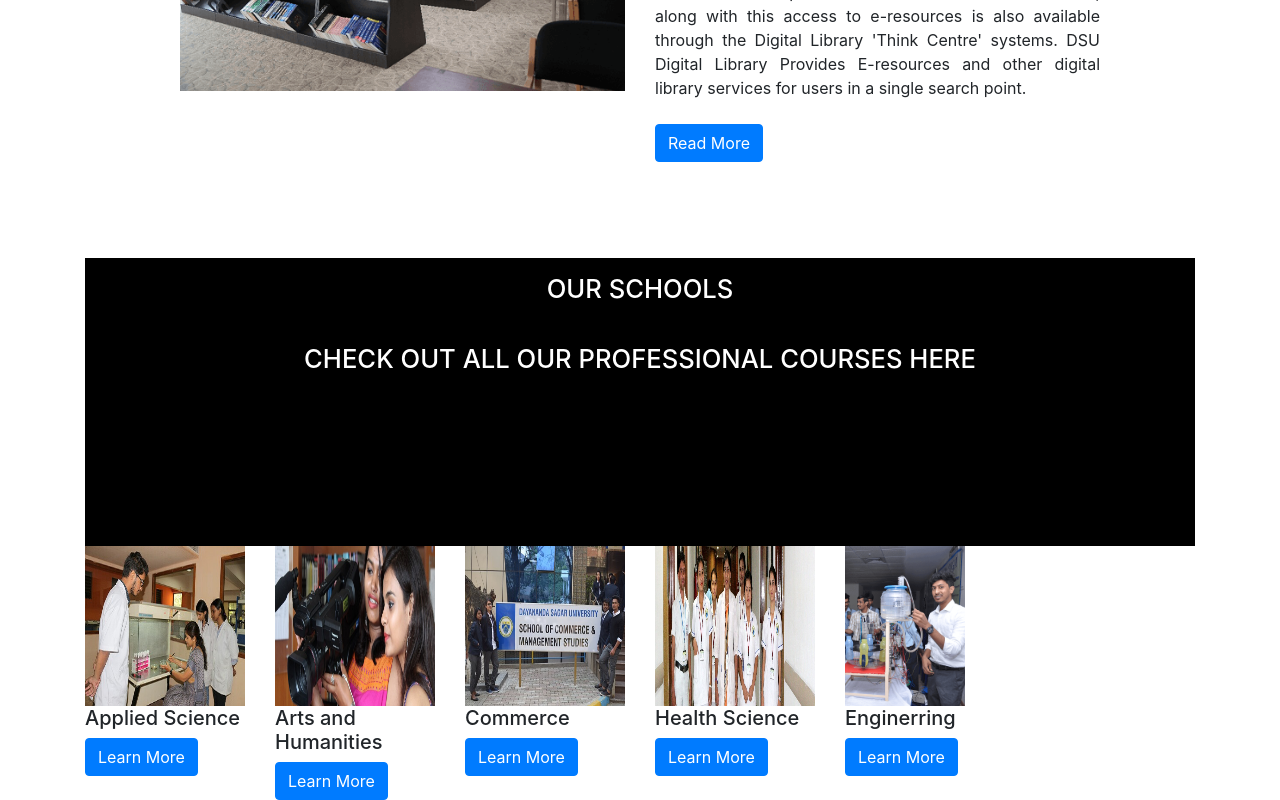
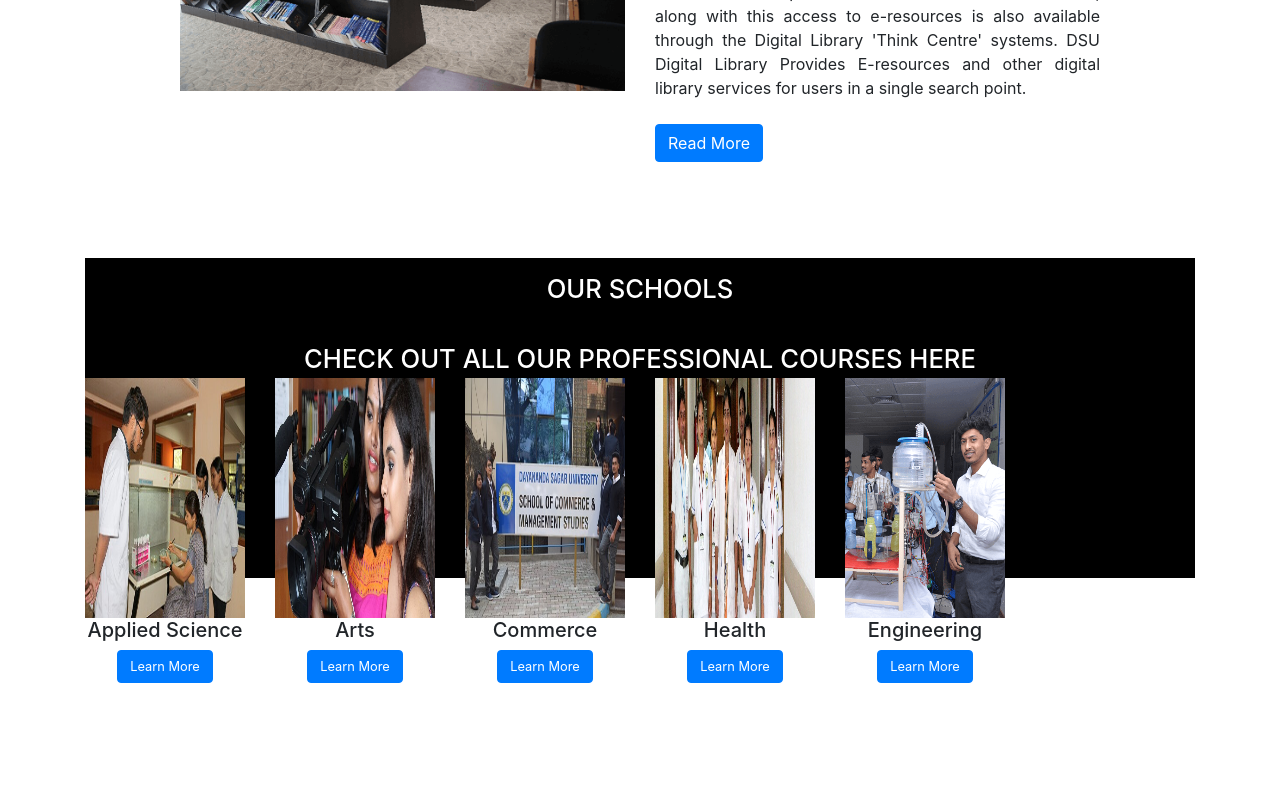
Before and after one commit to MythriJL/DSU_DIGITAL_LIBRARY, a React (Create React App) app: page / in a window 1280 px wide. Shown: the part 1086-1886 px from the top of the page. After the commit the page ends 1769 px from the top, so only its background shows below. Built offline with nearby package versions, Linux system fonts and the light colour scheme.

Commit message:
3rd viewport in process

```diff
--- a/package.json
+++ b/package.json
@@ -11,6 +11,8 @@
     "react": "^16.13.1",
     "react-bootstrap": "^1.2.2",
     "react-dom": "^16.13.1",
+    "react-double-marquee": "^1.0.5",
+    "react-marquee": "^1.0.0",
     "react-router-dom": "^5.2.0",
     "react-scripts": "3.4.1"
   },
--- a/src/App.css
+++ b/src/App.css
@@ -39,3 +39,8 @@ height:1000x;
     transform: rotate(360deg);
   }
 }
+
+
+.body-section {
+  margin-top: 12vh;
+}
--- a/src/App.js
+++ b/src/App.js
@@ -41,6 +41,8 @@ function App() {
 
             {/* A <Switch> looks through its children <Route>s and
                 renders the first one that matches the current URL. */}
+
+            <div className='body-section'>
               <Switch>
                 <Route path="/about">
                   <AboutUS />
@@ -63,6 +65,7 @@ function App() {
 
 
               </Switch>
+            </div>
           </>
         </Router>
   );
--- a/src/routes/home/Home.css
+++ b/src/routes/home/Home.css
@@ -15,9 +15,8 @@
     height: 88vh;
 }
 
-.home-first-section {
-    margin-top: 12vh;
-}
+
+
 
 .container-fluid .home-bg-img {
     width: 100%;
@@ -40,20 +39,15 @@
         margin: 2rem;
     }
 }
-.home-school{
-    background:#6A172F;
-    width:100%;
-    height :100%
-}
 .home-school-image{
-    height:10rem;
+    height:15rem;
     width:auto;
-    position: relative;
+
 }
  .home-school-Recatngle{
-     position: relative;
+
     background-color:black ;
-    height:18rem;
+    height:20rem;
  }
 
 .school_text{
@@ -61,8 +55,35 @@
     text-align: center;
     padding: 1rem;
     font-size: 2vw;
+}1
+.school-text{
+    font-size: 2vw;
+    text-align: center;
 }
-.buttoncss{
-    background-color: #6A172F;
+.school-button{
+    font-size:1vw;
+
 
 }
+.school-discription{
+    margin-top: -25vh;
+
+    overflow: hidden;
+    white-space: nowrap;
+
+
+}
+.schools{
+    text-align: center;
+    left: 100%;
+    display: inline-block;
+    animation: marquee 10s linear infinite;
+
+}
+.schools :hover {
+    animation-play-state: paused;
+}
+@keyframes marquee {
+    0%   { left: 100%; }
+    100% { left: -100%; }
+  }
--- a/src/routes/home/Home.js
+++ b/src/routes/home/Home.js
@@ -20,6 +20,29 @@ import { AboutUS } from '../aboutus/index';
 
 export class Home extends React.Component {
     render() {
+        const courses = [
+            {
+                title: "Applied Science",
+                img: apsci
+            },
+            {
+                title: "Arts",
+                img: arts
+            },
+            {
+                title: "Commerce",
+                img: commerce
+            },
+            {
+                title: "Health",
+                img: health
+            },
+            {
+                title: "Engineering",
+                img: eng
+            },
+
+        ]
         return (
             <>
             <div className="container-fluid home-first-section">
@@ -53,34 +76,19 @@ export class Home extends React.Component {
                     <h1 className ="school_text">OUR SCHOOLS</h1>
                     <h3 className ="school_text">CHECK OUT ALL OUR PROFESSIONAL COURSES HERE</h3>
                 </div>
-                <Row>
-                    <Col lg={2} md={12} xs={12}>
-                        <Image src={apsci} alt = "Applied Science" className ="home-school-image" fluid />
-                        <h5 >Applied Science</h5>
-                        <Button  href="/schools" >Learn More</Button>
-                    </Col>
-                    <Col lg={2} md={12} xs={12}>
-                        <Image src={arts} alt = "Arts and humanities" className ="home-school-image"fluid />
-                        <h5 >Arts and Humanities</h5>
-                        <Button  href="/schools" >Learn More</Button>
-                    </Col>
-                    <Col lg={2} md={12} xs={12}>
-                        <Image src={commerce} alt = "Comerce" className ="home-school-image"fluid />
-                        <h5 >Commerce</h5>
-                        <Button  href="/schools" >Learn More</Button>
-                    </Col>
-                    <Col lg={2} md={12} xs={12}>
-                        <Image src={health} alt = "Health Science" className ="home-school-image"fluid />
-                        <h5 >Health Science</h5>
-                        <Button  href="/schools" >Learn More</Button>
-                    </Col>
-                    <Col lg={2} md={12} xs={12}>
-                        <Image src={eng} alt = "Engineering" className ="home-school-image" fluid />
-                        <h5 >Enginerring</h5>
-                        <Button  href="/schools" >Learn More</Button>
-                    </Col>
-
-                </Row>
+                    <div className="school-discription">
+                    <Row >
+                        {
+                            courses.map(({title, img}, index) => (
+                                <Col lg={2} md={2} xs={2} key={index} className = "schools">
+                                    <Image src={img} alt = {title} className ="home-school-image" fluid />
+                                    <h5 className ="school-text">{title}</h5>
+                                    <Button className = "school-button"href="/schools" >Learn More</Button>
+                                </Col>
+                            ))
+                        }
+                    </Row>
+                </div>
                 <Switch>
               <Route path="/schools">
                 <Schools />
```
Also changed, not shown: 1 other file (tests, documents, lock files or other folders). Lines whose indentation alone changed are shown as unchanged.
